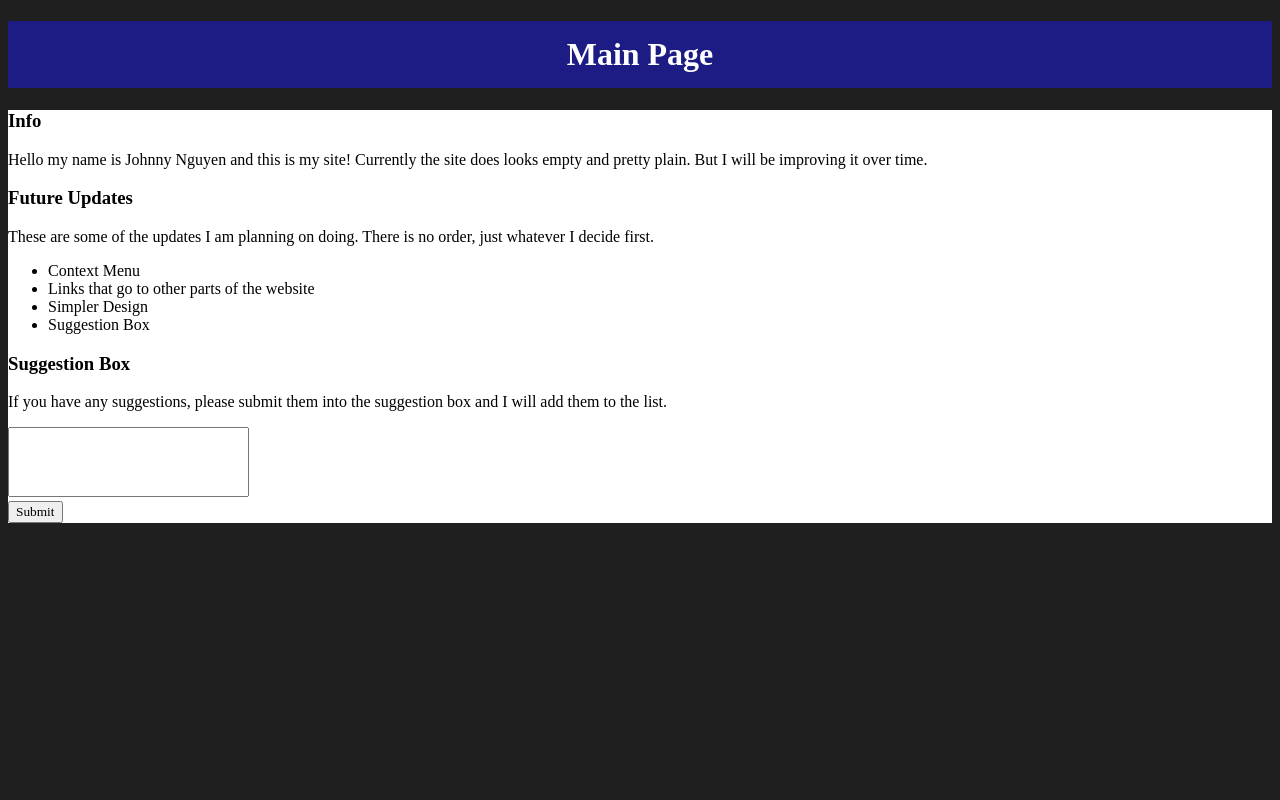
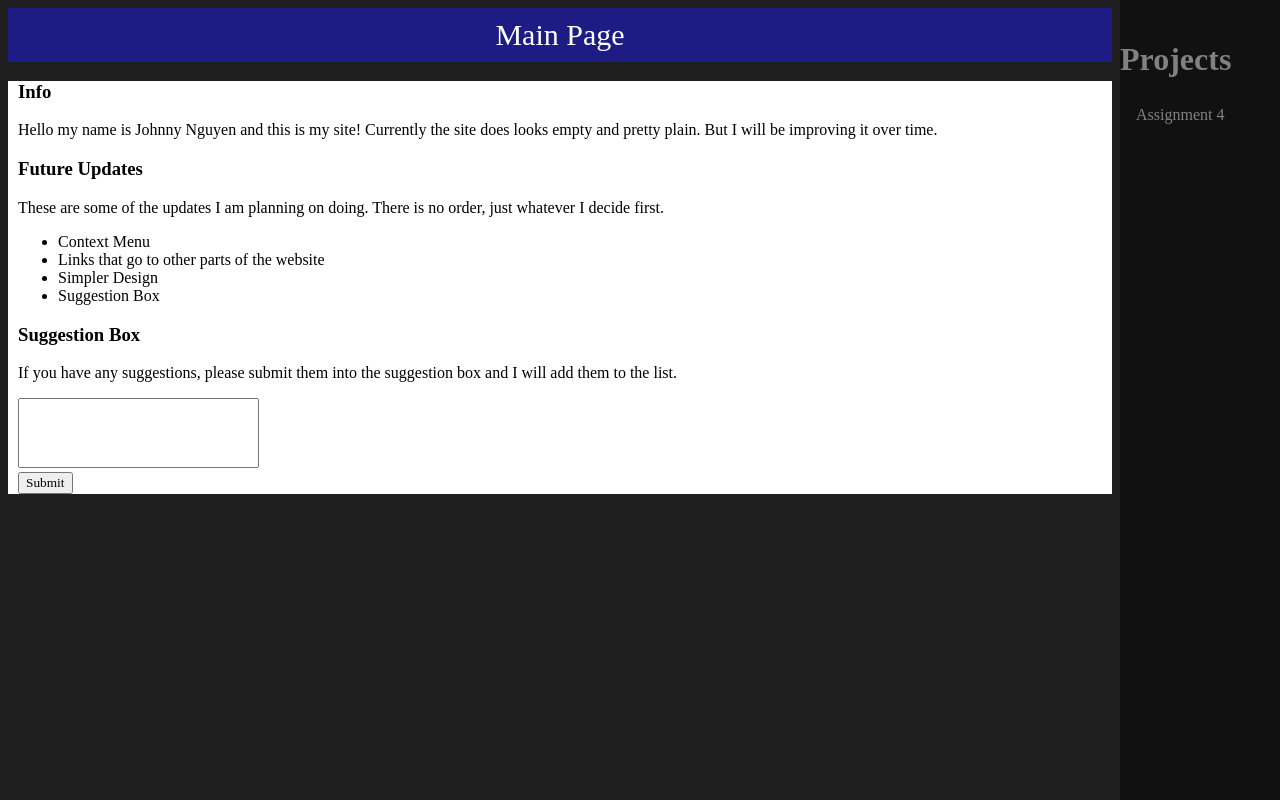
Before and after one commit to JohnnyNguyen52/johnnynguyen52.github.io, a plain HTML site: page index.html in a window 1280 px wide. Drawn offline with Linux system fonts and the light colour scheme.

Commit message:
Index.css holds all the style changes. Connected Fancify to index

```diff
--- /dev/null
+++ b/index.css
@@ -0,0 +1,77 @@
+h1{
+    font-family : 'Cascadia Code';
+    color: #818181;
+
+}
+body{
+    background-color: #ffffff;
+}
+textarea{
+    font-family : 'Cascadia Code';
+    /*font-family : 'Times New Roman' !important;
+    font-size:16px;*/
+    resize: none;
+}
+main {
+/*padding: 20px 10px;*/
+font-family : 'Cascadia Code';
+background-color: #ffffff;
+}
+
+p{
+    font-family : 'Cascadia Code';
+    font-size: 16px;
+}
+
+body{
+    font-family : 'Cascadia Code';
+background-color: rgb(31, 31, 31);
+}
+button{
+    font-family : 'Cascadia Code';
+}
+.bodyPart{
+    background-color: #ffffff;
+}
+.sidenav {
+height: 100%;
+width: 160px;
+position: fixed;
+z-index: 1;
+top: 0;
+right: 0;
+background-color: #111;
+overflow-x: hidden;
+padding-top: 20px;
+
+}
+
+.sidenav a {
+padding: 6px 8px 6px 16px;
+text-decoration: none;
+font-size: 16px;
+color: #818181;
+display: block;
+font-family : 'Cascadia Code';
+}
+
+.sidenav a:hover {
+color: #f1f1f1;
+}
+
+.main {
+background-color: #ffffff;
+margin-right: 160px; /* Same as the width of the sidenav */
+font-size: 16px; /* Increased text to enable scrolling */
+padding: 0px 10px;
+}
+.heading{
+font-family : 'Cascadia Code';
+
+color:rgb(255, 255, 255);
+background-color: rgb(28, 28, 132);
+text-align: center;
+margin-right: 160px; /* Same as the width of the sidenav */
+font-size: 30px; /* Increased text to enable scrolling */
+padding: 10px 10px;
+}
--- a/index.html
+++ b/index.html
@@ -1,4 +1,5 @@
 <!DOCTYPE html>
+<link rel="stylesheet" href="index.css">
 <html lang="en-US">
   <head>
     <meta charset="utf-8">
@@ -6,14 +7,14 @@
   </head>
 
   <body>
-    <div id = "Title">
-        <h1>Main Page</h1>
+    <div class = "heading">
+        Main Page
     </div>
         <!--<nav>
             <ul><a href="MySite.html" class="active">HOME</a></ul>
 
         </nav> -->
-        <main>
+        <div class = "main">
             <h3>Info</h3>
             <p>Hello my name is Johnny Nguyen and this is my site! Currently the site does looks empty and pretty plain. But I will be improving it over time.
             <h3>Future Updates</h3>
@@ -35,11 +36,12 @@
             <button class="submitButton">Submit</button>
             </div>
 
-            <line></line>
+        </div>
+        <div class="sidenav">
+            <h1>Projects</h1>
+            <a class ="textA" href="fancifymytext.html">Assignment 4</a>
 
-
-
-        </main>
+          </div>
 
   </body>
 
@@ -54,39 +56,5 @@
 
     </script>
 
-  <style>
 
-    h1{
-        font-family : 'Cascadia Code';
-        padding: 15px;
-        color:rgb(255, 255, 255);
-        background-color: rgb(28, 28, 132);
-        text-align: center;
-    }
-
-    textarea{
-        font-family : 'Cascadia Code';
-        /*font-family : 'Times New Roman' !important;
-        font-size:16px;*/
-        resize: none;
-    }
-    main {
-    /*padding: 20px 10px;*/
-    font-family : 'Cascadia Code';
-    background-color: #ffffff;
-    }
-
-    p{
-        font-family : 'Cascadia Code';
-        font-size: 16px;
-    }
-
-    body{
-        font-family : 'Cascadia Code';
-    background-color: rgb(31, 31, 31);
-    }
-    button{
-        font-family : 'Cascadia Code';
-    }
- </style>
 </html>
```
Also changed, not shown: fancifymytext.html (+1 -1 lines).
